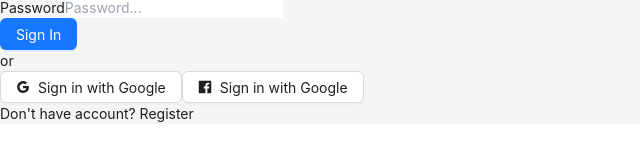
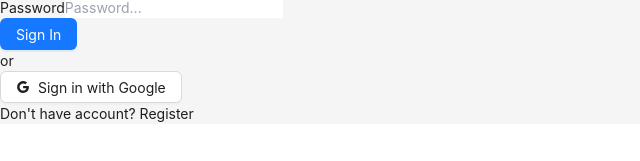
Before and after one commit to mominulhouqe/write-your-thought, a React (Vite) app: page /login in a window 1280 px wide. Shown: the part 345-506 px from the top of the page, without its empty margins (0-640 px from the left). Built offline with nearby package versions, Linux system fonts and the light colour scheme.

Commit message:
remove facebook login

```diff
--- a/src/pages/FacebookSign/FacebookSign.tsx
+++ /dev/null
@@ -1,23 +0,0 @@
-import React from 'react';
-import { Button } from 'antd';
-import { FacebookFilled } from '@ant-design/icons';
-
-interface FacebookSignInButtonProps {
-  onClick: () => void; // Function to handle Google sign-in logic
-  className?: string; // Optional className for custom styling
-}
-
-const FacebookSign: React.FC<FacebookSignInButtonProps> = ({ onClick, className }) => {
-  return (
-    <Button
-      type="default"
-      icon={<FacebookFilled />}
-      className={`w-full ${className}`}
-      onClick={onClick}
-    >
-      Sign in with Google
-    </Button>
-  );
-};
-
-export default FacebookSign;
--- a/src/pages/Login/Login.tsx
+++ b/src/pages/Login/Login.tsx
@@ -16,7 +16,6 @@ import {
   setUserInfo,
 } from "../../redux/features/auth/authSlice";
 import { useFetchCurrentUserMutation } from "../../redux/features/user/userApi";
-import FacebookSign from "../FacebookSign/FacebookSign";
 
 interface LoginFormInputs {
   email: string;
@@ -65,15 +64,8 @@ const Login: React.FC = () => {
 
   const handleGoogleSignIn = () => {
     // Handle Google Sign-In logic here
-    console.log("Signing in with Google...");
     window.location.href = "http://localhost:8000/api/v2/users/google";
   };
-
-  const handleFacebookSignIn = () => {
-    // Handle Google Sign-In logic here
-    console.log("Signing in with facebook...");
-  };
-
 
   return (
     <AuthLayout>
@@ -132,10 +124,9 @@ const Login: React.FC = () => {
           <div className="text-gray-500">or</div>
         </div>
         <GoogleSign onClick={handleGoogleSignIn} className="mt-2" />
-        <FacebookSign onClick={handleFacebookSignIn} className="mt-2" />
-      <div className="my-4">
-        Don't have account? <Link to="/register">Register</Link>
-      </div>
+        <div className="my-4">
+          Don't have account? <Link to="/register">Register</Link>
+        </div>
       </motion.div>
     </AuthLayout>
   );
--- a/src/pages/Register/Register.tsx
+++ b/src/pages/Register/Register.tsx
@@ -7,8 +7,6 @@ import GoogleSign from "../../components/GoogleSign";
 import AnimationThought from "../../components/AnimationThought";
 import BorderCircle from "../../components/BorderCicle";
 import { Link } from "react-router-dom";
-import FacebookSign from "../FacebookSign/FacebookSign";
-
 
 interface RegisterFormInputs {
   email: string;
@@ -42,8 +40,8 @@ const Register: React.FC = () => {
     <AuthLayout>
       <div className="relative   md:grid grid-cols-2 ">
         <div className="md:flex hidden ">
-        <AnimationThought />
-        <BorderCircle />
+          <AnimationThought />
+          <BorderCircle />
         </div>
         <motion.div
           className="container mx-auto w-full  border rounded-lg shadow-lg bg-white p-6  z-10"
@@ -52,11 +50,15 @@ const Register: React.FC = () => {
           transition={{ duration: 0.8, delay: 1.2 }}
         >
           <h2 className="text-center text-3xl font-extrabold text-gray-900 mb-6">
-            Create account on <span className="text-blue-600 underline">Thought</span>
+            Create account on{" "}
+            <span className="text-blue-600 underline">Thought</span>
           </h2>
           <form onSubmit={handleSubmit(onSubmit)} className="space-y-6">
             <div>
-              <label htmlFor="name" className="block text-sm font-medium text-gray-700 mb-1">
+              <label
+                htmlFor="name"
+                className="block text-sm font-medium text-gray-700 mb-1"
+              >
                 Name
               </label>
               <input
@@ -68,7 +70,10 @@ const Register: React.FC = () => {
               />
             </div>
             <div>
-              <label htmlFor="email" className="block text-sm font-medium text-gray-700 mb-1">
+              <label
+                htmlFor="email"
+                className="block text-sm font-medium text-gray-700 mb-1"
+              >
                 Email address
               </label>
               <input
@@ -80,7 +85,10 @@ const Register: React.FC = () => {
               />
             </div>
             <div>
-              <label htmlFor="password" className="block text-sm font-medium text-gray-700 mb-1">
+              <label
+                htmlFor="password"
+                className="block text-sm font-medium text-gray-700 mb-1"
+              >
                 Password
               </label>
               <input
@@ -92,7 +100,11 @@ const Register: React.FC = () => {
               />
             </div>
             <div>
-              <Button htmlType="submit" type="primary" className="w-full py-2 rounded-md text-lg">
+              <Button
+                htmlType="submit"
+                type="primary"
+                className="w-full py-2 rounded-md text-lg"
+              >
                 Sign Up
               </Button>
             </div>
@@ -101,7 +113,6 @@ const Register: React.FC = () => {
             <div className="text-gray-500">or</div>
           </div>
           <GoogleSign onClick={handleGoogleSignIn} className="mt-4" />
-          <FacebookSign onClick={handleFacebookSignIn} className="mt-4" />
 
           <div className="my-4 text-center">
             Already have an account?{" "}
```
